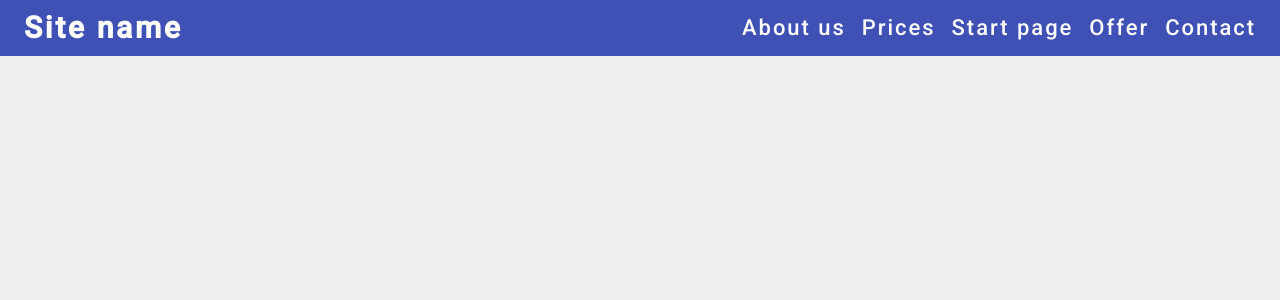
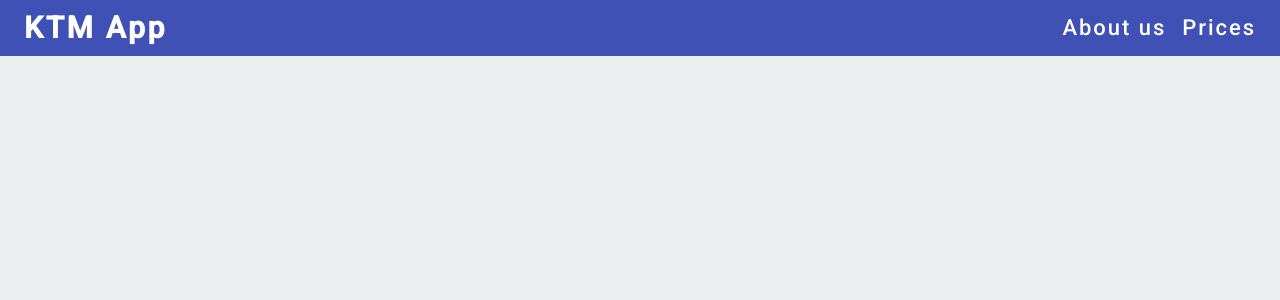
Before and after one commit to khanhchitran/kids-management-frontend, an Angular app: page / in a window 1280 px wide. Shown: the top 300 px of the page. Built offline with nearby package versions, Linux system fonts and the light colour scheme.

Commit message:
fix backdrop

```diff
--- a/src/app/layout/layout.component.html
+++ b/src/app/layout/layout.component.html
@@ -7,15 +7,12 @@
     </div>
 
     <a mat-button class="companyName" routerLink="/">
-      <span>Site name</span>
+      <span>KTM App</span>
     </a>
     <span class="example-spacer"></span>
     <div *ngIf="!smallDevice" fxHide.lt-md="true">
-      <a mat-button routerLink="/about-us">About us</a>
-      <a mat-button routerLink="/prices">Prices</a>
-      <a mat-button routerLink="/start-page">Start page</a>
-      <a mat-button routerLink="/offer">Offer</a>
-      <a mat-button routerLink="/contact">Contact</a>
+      <a mat-button (click)="navigateToPage('about')">About us</a>
+      <a mat-button (click)="navigateToPage('price')">Prices</a>
     </div>
   </mat-toolbar>
   <mat-sidenav-container [style.top]="90" class="example-container">
@@ -29,9 +26,6 @@
       <div>
         <a mat-button (click)="navigateToPage('about')">About us</a>
         <a mat-button (click)="navigateToPage('price')">Prices</a>
-        <a mat-button routerLink="/start-page">Start page</a>
-        <a mat-button routerLink="/offer">Offer</a>
-        <a mat-button routerLink="/contact">Contact</a>
       </div>
     </mat-sidenav>
     <mat-sidenav-content fxFlexFill class="awesome-content">
--- a/src/app/layout/layout.component.ts
+++ b/src/app/layout/layout.component.ts
@@ -56,7 +56,10 @@ export class LayoutComponent implements OnDestroy {
 
   navigateToPage(page: string) {
     this.router.navigate([page]);
-    this.sideNav.toggle();
+
+    if (this.smallDevice) {
+      this.sideNav.toggle();
+    }
   }
 
   ngOnDestroy() {
```
